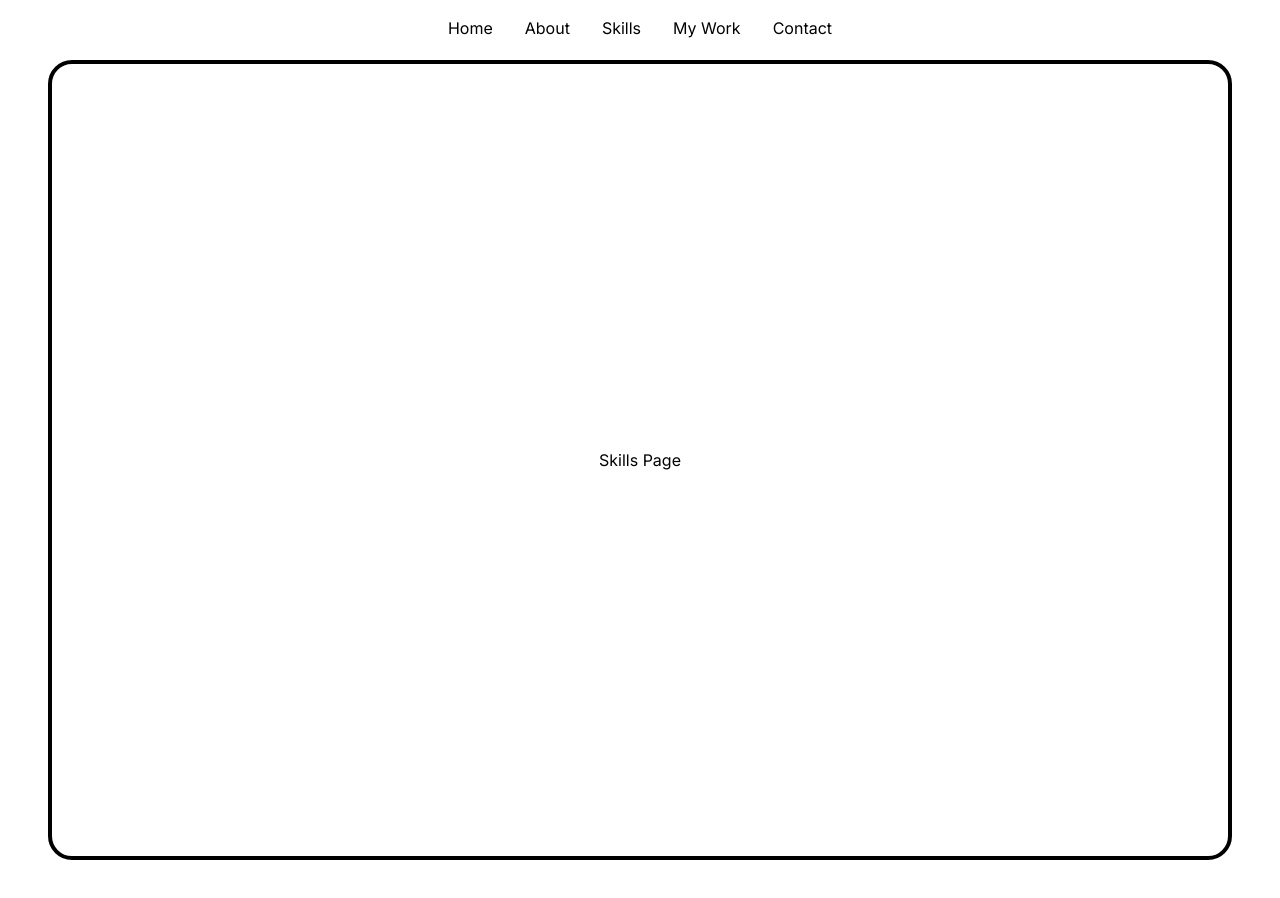
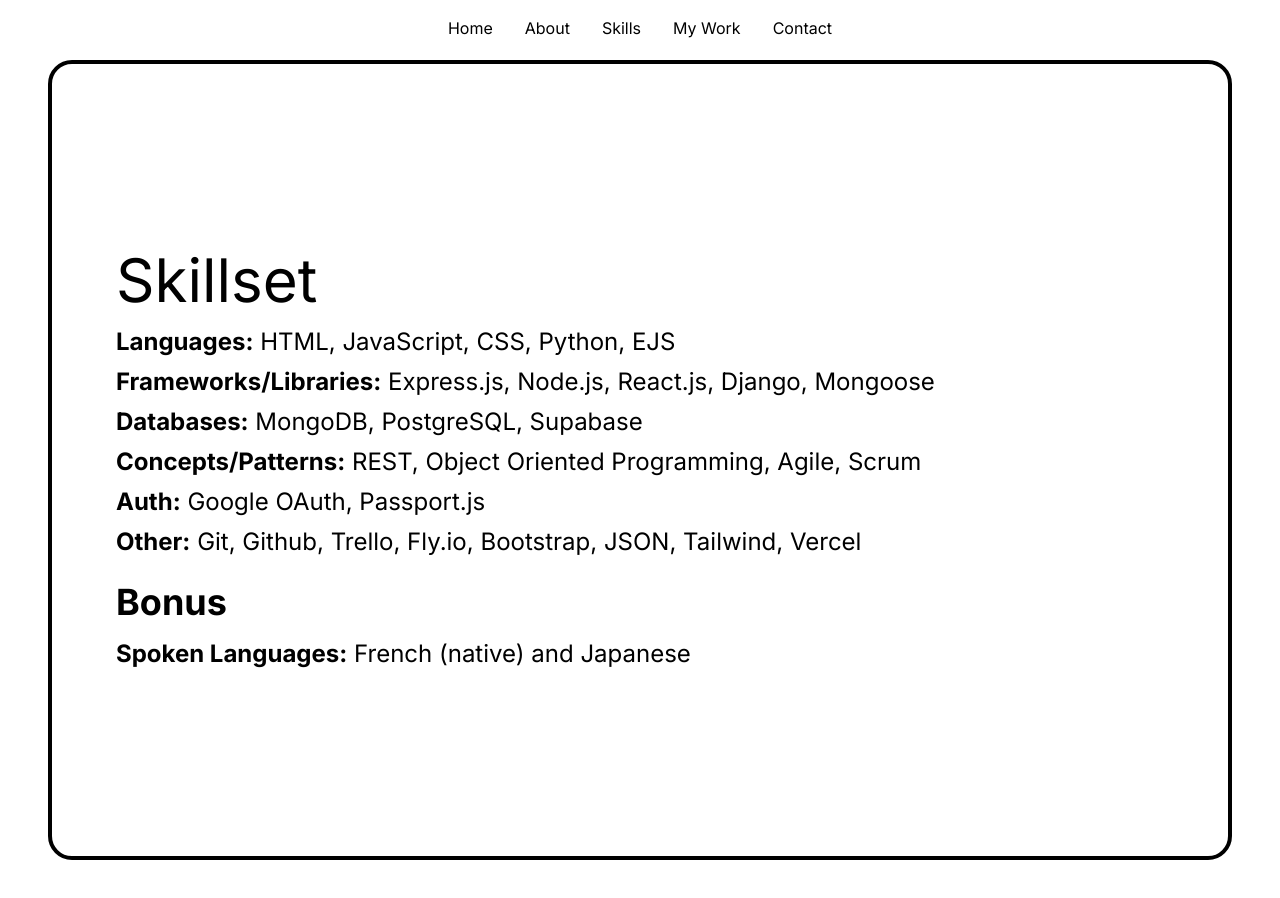
Before and after one commit to mzsellem/marleysz, a Next.js app: page /skills in a window 1280 px wide. Shown: the top 898 px of the page. Built offline with nearby package versions, Linux system fonts and the light colour scheme.

Commit message:
style skills page, need more formatting

```diff
--- a/app/skills/page.jsx
+++ b/app/skills/page.jsx
@@ -4,8 +4,41 @@
    return (
       <>
          <Navbar />
-         <div className="flex flex-row items-center justify-center h-screen border-4 border-black rounded-3xl m-12 mt-5">
-            <h1>Skills Page</h1>
+         <div className="flex flex-col items-left justify-center h-screen border-4 border-black rounded-3xl m-12 mt-5 pl-16">
+            <div className="text-6xl pb-4">Skillset</div>
+            <div>
+               <div className="text-2xl pb-2">
+                  <span className="font-bold">Languages:</span> HTML,
+                  JavaScript, CSS, Python, EJS
+               </div>
+               <div className="text-2xl pb-2">
+                  <span className="font-bold">Frameworks/Libraries:</span>{" "}
+                  Express.js, Node.js, React.js, Django, Mongoose
+               </div>
+               <div className="text-2xl pb-2">
+                  <span className="font-bold">Databases:</span> MongoDB,
+                  PostgreSQL, Supabase
+               </div>
+               <div className="text-2xl pb-2">
+                  <span className="font-bold">Concepts/Patterns:</span> REST,
+                  Object Oriented Programming, Agile, Scrum
+               </div>
+               <div className="text-2xl pb-2">
+                  <span className="font-bold">Auth:</span> Google OAuth,
+                  Passport.js
+               </div>
+               <div className="text-2xl pb-6">
+                  <span className="font-bold">Other:</span> Git, Github, Trello,
+                  Fly.io, Bootstrap, JSON, Tailwind, Vercel
+               </div>
+            </div>
+            <div className="text-4xl pb-4">
+               <span className="font-bold">Bonus</span>
+            </div>
+            <div className="text-2xl">
+               <span className="font-bold">Spoken Languages:</span> French
+               (native) and Japanese
+            </div>
          </div>
       </>
    );
```
